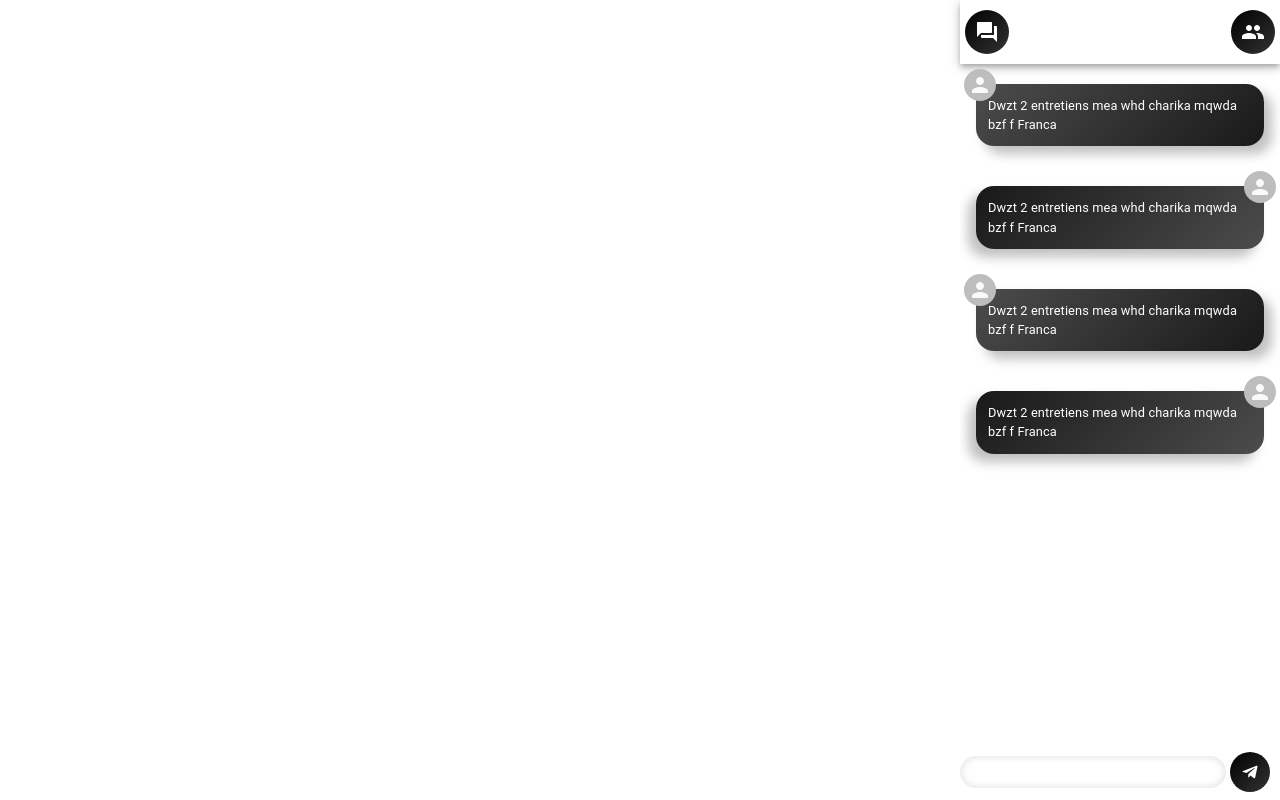
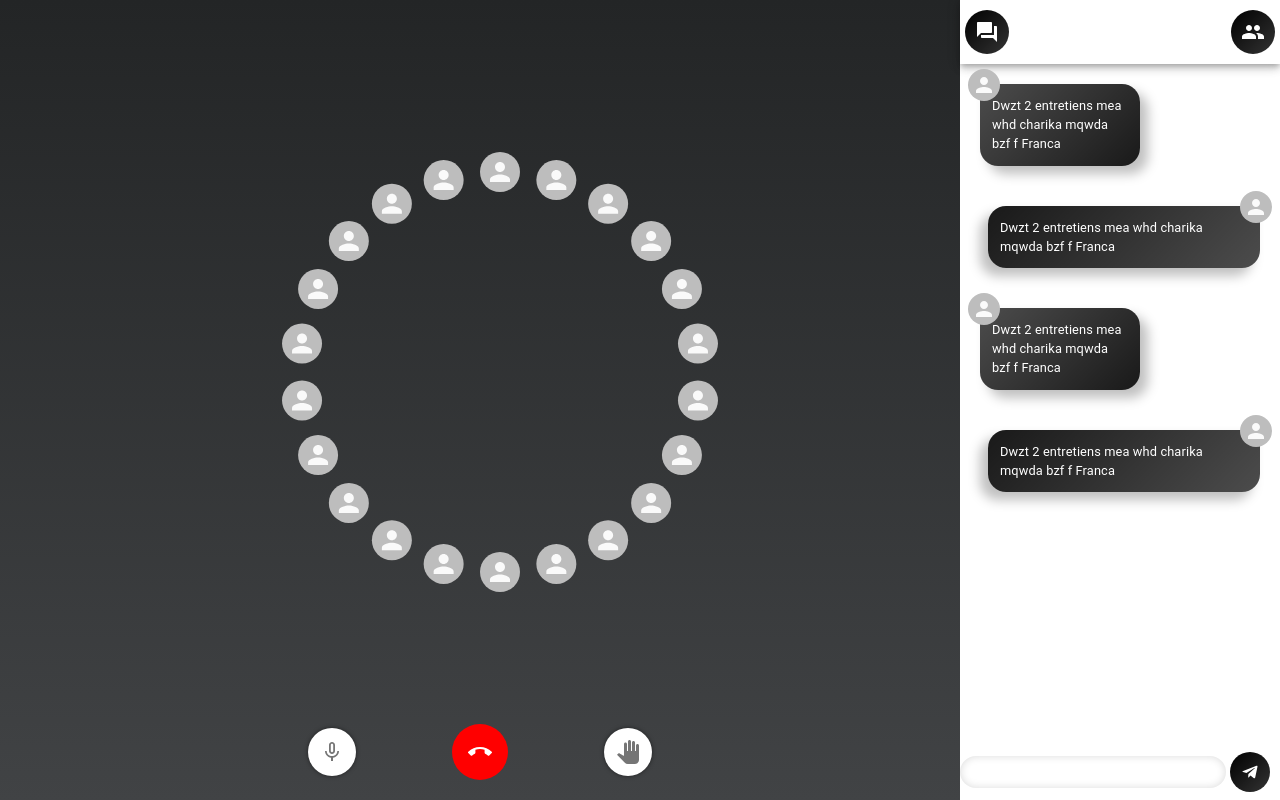
Before and after one commit to Mourad149/LetsTalk, a React (Create React App) app: page / in a window 1280 px wide. Built offline with nearby package versions, Linux system fonts and the light colour scheme.

Commit message:
adding voice chat parameters and circular avatars

```diff
--- a/package.json
+++ b/package.json
@@ -8,6 +8,7 @@
     "@testing-library/jest-dom": "^5.11.6",
     "@testing-library/react": "^11.2.2",
     "@testing-library/user-event": "^12.5.0",
+    "classnames": "^2.2.6",
     "react": "^17.0.1",
     "react-dom": "^17.0.1",
     "react-router": "^5.2.0",
--- a/src/chat-view/chat-view.component.jsx
+++ b/src/chat-view/chat-view.component.jsx
@@ -2,12 +2,20 @@ import React from 'react';
 import { Grid } from '@material-ui/core';
 import MessagingComponent from './messaging-component/messaging.component';
 import useStyles from './chat-view.style';
+import VoiceChatComponent from './voice-chat-component/voice-chat.component';
 
 function ChatViewComponent() {
   const classes = useStyles();
   return (
-    <Grid container style={{ height: '100%' }}>
-      <Grid item md={9}></Grid>
+    <Grid
+      container
+      style={{
+        height: '100%',
+      }}
+    >
+      <Grid item md={9} className={classes.voiceChatGridContainer}>
+        <VoiceChatComponent />
+      </Grid>
       <Grid item md={3} className={classes.gridMessagesContainer}>
         <MessagingComponent />
       </Grid>
--- a/src/chat-view/chat-view.style.js
+++ b/src/chat-view/chat-view.style.js
@@ -6,6 +6,15 @@ const useStyles = makeStyles({
     width: '100%',
     height: '100%',
   },
+  voiceChatGridContainer: {
+    height: '100%',
+    width: '100%',
+    background: '#232526' /* fallback for old browsers */,
+    background:
+      '-webkit-linear-gradient(to bottom, #232526, #414345)' /* Chrome 10-25, Safari 5.1-6 */,
+    background:
+      'linear-gradient(to bottom, #232526, #414345)' /* W3C, IE 10+/ Edge, Firefox 16+, Chrome 26+, Opera 12+, Safari 7+ */,
+  },
 });
 
 export default useStyles;
--- a/src/chat-view/messaging-component/messaging.style.js
+++ b/src/chat-view/messaging-component/messaging.style.js
@@ -2,7 +2,7 @@ import { makeStyles } from '@material-ui/core/styles';
 import { Button } from '@material-ui/core';
 const messageMinWidth = '6rem';
 const messageMaxWidth = '20rem';
-const messageWidth = '18rem';
+const messageWidth = '10rem';
 const messageMinHeight = '2.5rem';
 const avatarWidth = '2rem';
 const avatarHeight = '2rem';
@@ -22,12 +22,14 @@ const useStyles = makeStyles({
 
     margin: '20px',
     position: 'relative',
+    marginLeft: '0',
+    marginRight: 'auto',
   },
   messageRightContainer: {
     display: 'flex',
     maxWidth: messageMaxWidth,
     minWidth: messageMinWidth,
-    width: messageWidth,
+    width: '17rem',
     minHeight: messageMinHeight,
     background: 'linear-gradient(-45deg, rgba(0,0,0,0.7), rgba(0,0,0,0.9))',
     borderRadius: '18px 0px 18px 18px',
@@ -36,6 +38,8 @@ const useStyles = makeStyles({
 
     margin: '20px',
     position: 'relative',
+    marginLeft: 'auto',
+    marginRight: '0px',
   },
   messageAvatarRight: {
     width: avatarWidth,
@@ -57,7 +61,7 @@ const useStyles = makeStyles({
   },
   message: {
     display: 'flex',
-    maxWidth: '25rem',
+    width: '100%',
   },
   messagingViewContainer: {
     height: '100%',
@@ -65,14 +69,14 @@ const useStyles = makeStyles({
     flexDirection: 'column',
   },
   messages: {
-    width: '100%',
     display: 'flex',
     flexDirection: 'column',
-    alignItems: 'center',
     height: `calc(100% - ${messageHeaderHeight} - ${messageFiledContainerHeight})`,
     maxHeight: `calc(100% - ${messageHeaderHeight} - ${messageFiledContainerHeight})`,
     minHeight: `calc(100% - ${messageHeaderHeight} - ${messageFiledContainerHeight})`,
     overflowY: 'scroll',
+
+    padding: '0 20px 0 20px',
   },
   messagingHeaderContainer: {
     display: 'flex',
--- /dev/null
+++ b/src/chat-view/voice-chat-component/voice-chat-avatar.component.jsx
@@ -0,0 +1,11 @@
+import React from 'react';
+import { Avatar } from '@material-ui/core';
+
+function VoiceChatAvatarComponent(props) {
+  return (
+    <li style={props.styleProps}>
+      <Avatar />
+    </li>
+  );
+}
+export default VoiceChatAvatarComponent;
--- /dev/null
+++ b/src/chat-view/voice-chat-component/voice-chat-circular.component.jsx
@@ -0,0 +1,63 @@
+import React from 'react';
+import VoiceChatAvatarComponent from './voice-chat-avatar.component';
+import useStyles from './voice-chat.style';
+function VoiceChatCircularComponent() {
+  const classes = useStyles();
+  var list = [
+    <VoiceChatAvatarComponent />,
+    <VoiceChatAvatarComponent />,
+    <VoiceChatAvatarComponent />,
+    <VoiceChatAvatarComponent />,
+    <VoiceChatAvatarComponent />,
+    <VoiceChatAvatarComponent />,
+    <VoiceChatAvatarComponent />,
+    <VoiceChatAvatarComponent />,
+    <VoiceChatAvatarComponent />,
+    <VoiceChatAvatarComponent />,
+    <VoiceChatAvatarComponent />,
+    <VoiceChatAvatarComponent />,
+    <VoiceChatAvatarComponent />,
+    <VoiceChatAvatarComponent />,
+    <VoiceChatAvatarComponent />,
+    <VoiceChatAvatarComponent />,
+    <VoiceChatAvatarComponent />,
+    <VoiceChatAvatarComponent />,
+    <VoiceChatAvatarComponent />,
+    <VoiceChatAvatarComponent />,
+    <VoiceChatAvatarComponent />,
+    <VoiceChatAvatarComponent />,
+  ];
+  return (
+    <div
+      style={{
+        width: '100%',
+        display: 'flex',
+        alignItems: 'center',
+        justifyContent: 'center',
+        height: 'calc(100% - 6rem)',
+      }}
+    >
+      <ul className={classes.list}>
+        {list.map((item, index) => {
+          var offsetAngle = 360 / list.length;
+          var rotateAngle = offsetAngle * index;
+
+          return (
+            <VoiceChatAvatarComponent
+              styleProps={{
+                transform: `rotate(${rotateAngle}deg) translate(0,-200px) rotate(-${rotateAngle}deg)`,
+                listStyle: 'none',
+
+                position: 'absolute',
+                top: '50%',
+                left: '50%',
+              }}
+              key={index}
+            />
+          );
+        })}
+      </ul>
+    </div>
+  );
+}
+export default VoiceChatCircularComponent;
--- /dev/null
+++ b/src/chat-view/voice-chat-component/voice-chat-options.component.jsx
@@ -0,0 +1,24 @@
+import React from 'react';
+import { IconButton } from '@material-ui/core';
+import MicNoneIcon from '@material-ui/icons/MicNone';
+import PanToolIcon from '@material-ui/icons/PanTool';
+import CallEndIcon from '@material-ui/icons/CallEnd';
+import useStyles from './voice-chat.style';
+var classNames = require('classnames');
+function VoiceChatOptionsComponent() {
+  const classes = useStyles();
+  return (
+    <div className={classes.voiceOptionsContainer}>
+      <IconButton className={classNames(classes.options, classes.micIcon)}>
+        <MicNoneIcon />
+      </IconButton>
+      <IconButton className={classNames(classes.options, classes.endCallIcon)}>
+        <CallEndIcon />
+      </IconButton>
+      <IconButton className={classNames(classes.options, classes.handIcon)}>
+        <PanToolIcon />
+      </IconButton>
+    </div>
+  );
+}
+export default VoiceChatOptionsComponent;
--- a/src/chat-view/voice-chat-component/voice-chat.component.jsx
+++ b/src/chat-view/voice-chat-component/voice-chat.component.jsx
@@ -1,7 +1,16 @@
 import React from 'react';
-import useStyles from '../chat-view.style';
+import useStyles from './voice-chat.style';
+import VoiceChatOptionsComponent from './voice-chat-options.component';
+import VoiceChatCircularComponent from './voice-chat-circular.component';
 function VoiceChatComponent() {
   const classes = useStyles();
-  return <div className={classes.div}></div>;
+  return (
+    <div className={classes.voiceChatContainer}>
+      <VoiceChatCircularComponent />
+      <div className={classes.voiceChatOptionsDiv}>
+        <VoiceChatOptionsComponent />
+      </div>
+    </div>
+  );
 }
 export default VoiceChatComponent;
--- /dev/null
+++ b/src/chat-view/voice-chat-component/voice-chat.style.js
@@ -0,0 +1,50 @@
+import { makeStyles } from '@material-ui/core/styles';
+import { Button } from '@material-ui/core';
+
+const useStyles = makeStyles({
+  voiceChatContainer: {
+    width: '100%',
+    height: '100%',
+    display: 'flex',
+    flexDirection: 'column',
+  },
+  voiceOptionsContainer: {
+    width: '100%',
+    height: '6rem',
+    display: 'flex',
+    alignItems: 'center',
+    justifyContent: 'center',
+  },
+  voiceChatOptionsDiv: {
+    alignSelf: 'flex-end',
+    width: '100%',
+  },
+  options: {
+    margin: '0 3rem 0 3rem',
+  },
+  endCallIcon: {
+    color: 'white',
+    backgroundColor: 'red',
+    padding: '1rem',
+  },
+  handIcon: {
+    backgroundColor: 'white',
+    boxShadow: '0 0 4px rgba(0,0,0,0.5)',
+  },
+  micIcon: {
+    backgroundColor: 'white',
+    boxShadow: '0 0 4px rgba(0,0,0,0.5)',
+  },
+  list: {
+    position: 'relative',
+  },
+  listItem: {
+    listStyle: 'none',
+
+    position: 'absolute',
+    top: '50%',
+    left: '50%',
+  },
+});
+
+export default useStyles;
```
Also changed, not shown: 2 other files (tests, documents, lock files or other folders).
